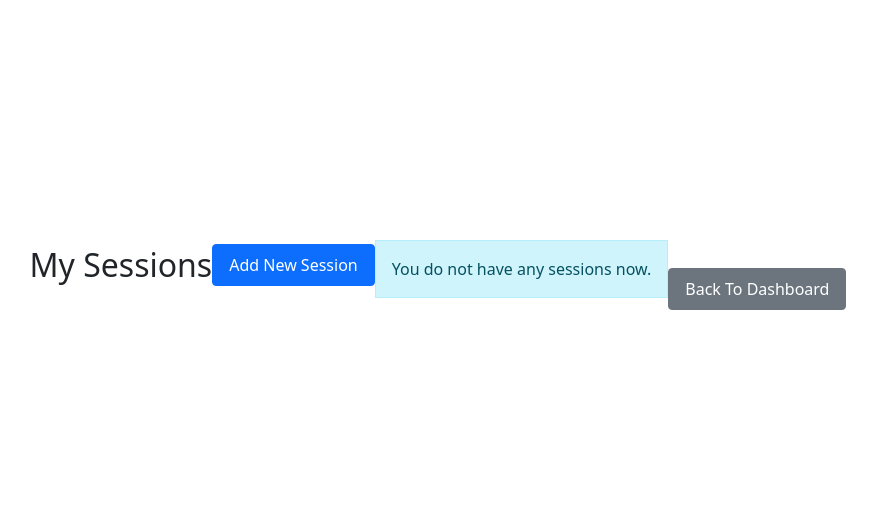
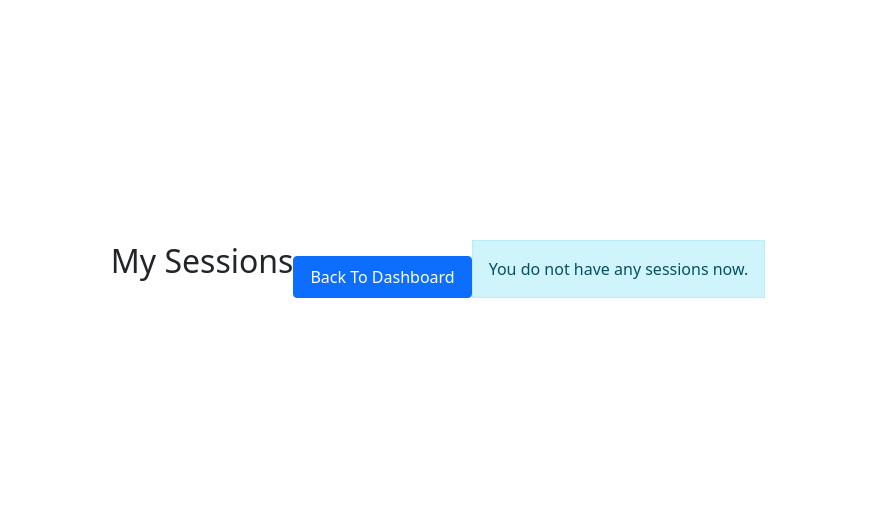
Before and after one commit to Noufabdalm/Narwhal, a Django app: template tutorials/templates/tutor_sessions.html in a window 1280 px wide. Shown: the part 1007-1516 px from the top of the page, without its empty margins (202-1079 px from the left). Run offline with Django 3.2, Linux system fonts and the light colour scheme; the template is opened without the code that fills it, so the values that code supplies are empty; some libraries are stand-ins or nearby versions.

Commit message:
Submitted Version

```diff
--- a/tutorials/templates/home.html
+++ b/tutorials/templates/home.html
@@ -4,6 +4,7 @@
   <div class="card p-5 shadow-lg rounded text-center" style="max-width: 500px; width: 100%;">
     <h1 class="cover-heading">Code Tutors</h1>
     <p class="cover-text">
+      By Team Narwhal.
       Code Tutors connects learners with tutors for personalized coding lessons to master programming and achieve your goals.
     </p>
     <div class="d-grid gap-3">
--- a/tutorials/templates/student_lesson_requests.html
+++ b/tutorials/templates/student_lesson_requests.html
@@ -4,7 +4,7 @@
   <div class="container mt-5">
     <h1 class="d-flex justify-content-between align-items-center">
       Allocated Lessons
-      <a href="{% url 'admin_dashboard' %}" class="btn btn-primary">Back to Dashboard</a>
+      <a href="{% url 'student_dashboard' %}" class="btn btn-primary">Back to Dashboard</a>
     </h1>
 
        <!-- Sort Options -->
--- a/tutorials/templates/tutor_dashboard.html
+++ b/tutorials/templates/tutor_dashboard.html
@@ -47,8 +47,8 @@ Tutor Dashboard
         <!-- Manage Sessions -->
         <div class="col-md-4">
             <div class="p-4 bg-light border rounded">
-                <h5 class="fw-bold text-dark">Tutor Sessions</h5>
-                <a href="{% url 'tutor_schedule' %}" class="btn btn-outline-secondary btn-sm">View and Add Availability</a>
+                <h5 class="fw-bold text-dark">Tutor Schedule</h5>
+                <a href="{% url 'tutor_schedule' %}" class="btn btn-outline-secondary btn-sm">View Scheduled Lessons</a>
             </div>
         </div>
         <!-- Cancel Session Request -->
--- a/tutorials/templates/tutor_sessions.html
+++ b/tutorials/templates/tutor_sessions.html
@@ -1,10 +1,12 @@
 {% extends "base_content.html" %}
 {% block content %}
 <div class="container mt-5">
-  <h2 class="mb-4 d-flex justify-content-between align-items-center">
-    My Sessions
-    <a href="{% url 'tutor_session_add' %}" class="btn btn-primary">Add New Session</a>
-  </h2>
+  <!-- Header with "Back to Dashboard" button -->
+  <div class="d-flex justify-content-between align-items-center mb-4">
+    <h2>My Sessions</h2>
+    <a href="{% url 'tutor_dashboard' %}" class="btn btn-primary mt-4">Back to Dashboard</a>
+
+  </div>
 
   {% if sessions %}
   <table class="table table-striped table-bordered">
@@ -28,8 +30,8 @@
         <td>{{ session.get_frequency_display }}</td>
         <td>
           <span class="badge fw-bold
-          {% if session.is_booked %}text-white bg-danger
-          {% else %}text-white bg-success
+          {% if session.is_booked %}bg-success text-white
+          {% else %}bg-warning text-white
           {% endif %}">
           {% if session.is_booked %}Booked{% else %}Available{% endif %}
           </span>
@@ -76,7 +78,5 @@
     You do not have any sessions now.
   </div>
   {% endif %}
-
-  <a href="{% url 'tutor_dashboard' %}" class="btn btn-secondary mt-4">Back to Dashboard</a>
 </div>
 {% endblock %}
```
Also changed, not shown: tutorials/tests/views/test_home_view.py (+2 -2 lines), tutorials/tests/views/test_lesson_request_view.py (+22 -22 lines), tutorials/tests/views/test_profile_view.py (+18 -18 lines), tutorials/tests/views/test_tutor_sessions_page.py (+24 -8 lines), tutorials/views.py (+8 -3 lines).
